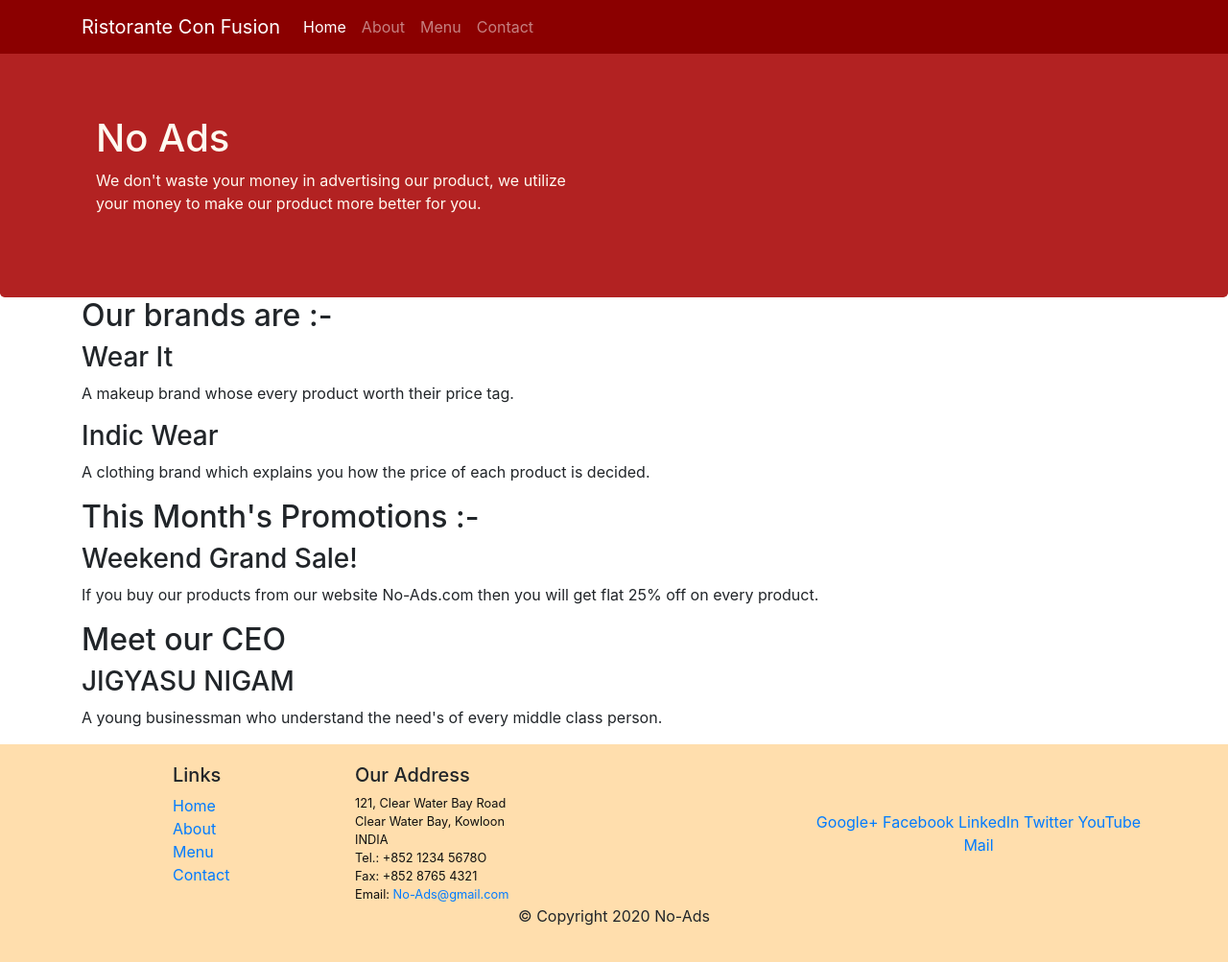
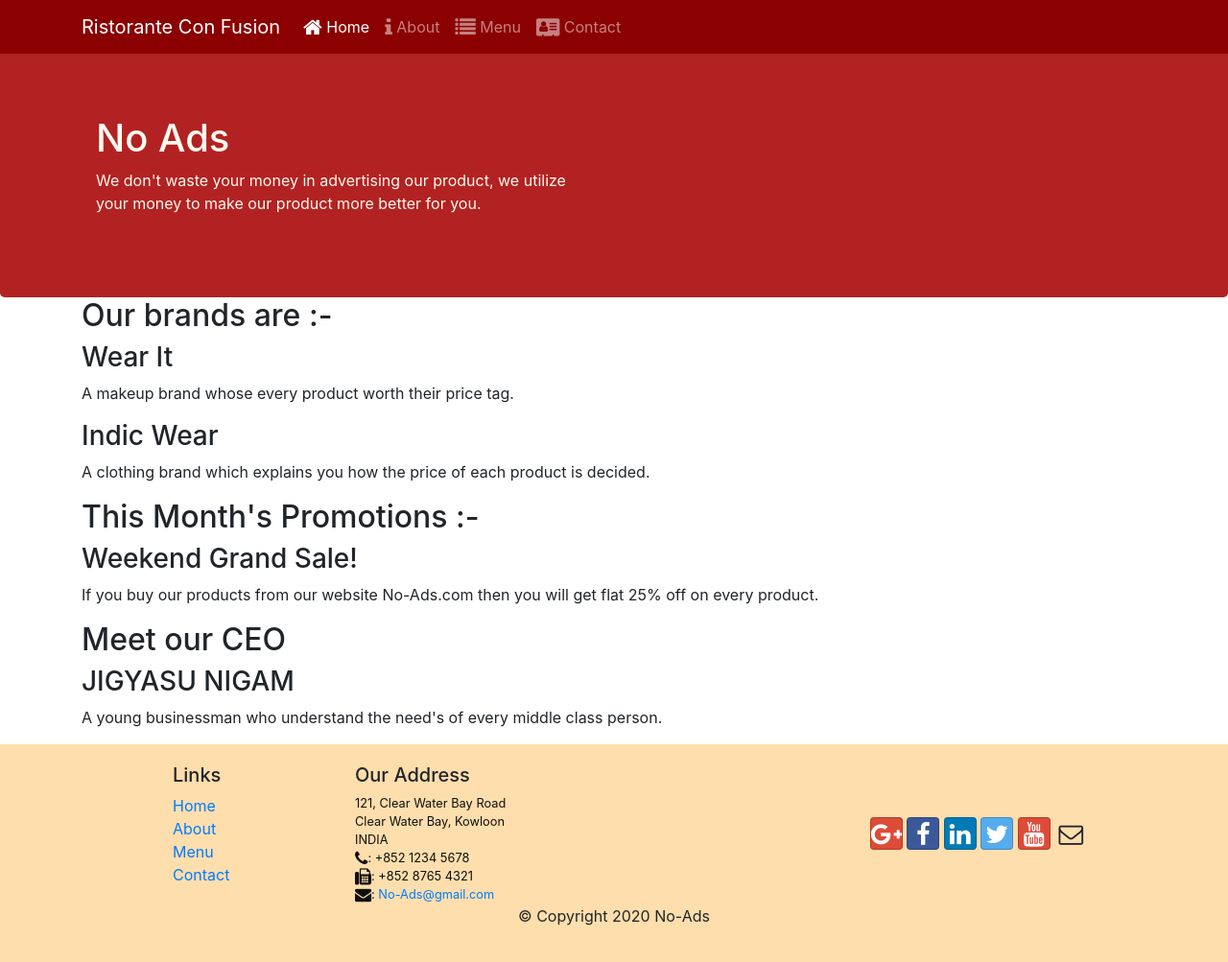
Before and after one commit to jigyasunigam/No-Ads, a website: page index.html in a window 1280 px wide. Shown: the whole page at 96% size. Drawn offline with nearby package versions, Linux system fonts and the light colour scheme.

Commit message:
Icon Fonts

```diff
--- a/index.html
+++ b/index.html
@@ -8,9 +8,13 @@
     <meta http-equiv="x-ua-compatible" content="ie=edge">
     <link rel="stylesheet" href="node_modules/bootstrap/dist/css/bootstrap.min.css">
     <link href="css/styles.css" rel="stylesheet">
+
 </head>
 
 <body>
+<link rel="stylesheet" href="node_modules/font-awesome/css/font-awesome.min.css">
+<link rel="stylesheet" href="node_modules/bootstrap-social/bootstrap-social.css">
+
 <nav class="navbar navbar-dark navbar-expand-sm fixed-top">
     <div class="container">
         <button class="navbar-toggler" type="button" data-toggle="collapse" data-target="#Navbar">
@@ -18,12 +22,12 @@
         </button>
         <a class="navbar-brand" href="#">Ristorante Con Fusion</a>
         <div class="collapse navbar-collapse" id="Navbar">
-        <ul class="navbar-nav mr-auto">
-            <li class="nav-item active"><a class="nav-link" href="#">Home</a></li>
-            <li class="nav-item"><a class="nav-link" href="./aboutus.html">About</a></li>
-            <li class="nav-item"><a class="nav-link" href="#">Menu</a></li>
-            <li class="nav-item"><a class="nav-link" href="#">Contact</a></li>
-        </ul>
+            <ul class="navbar-nav mr-auto">
+                <li class="nav-item active"><a class="nav-link" href="#"><span class="fa fa-home fa-lg"></span> Home</a></li>
+                <li class="nav-item "><a class="nav-link" href="./aboutus.html"><span class="fa fa-info fa-lg"></span> About</a></li>
+                <li class="nav-item"><a class="nav-link" href="#"><span class="fa fa-list fa-lg"></span> Menu</a></li>
+                <li class="nav-item"><a class="nav-link" href="#"><span class="fa fa-address-card fa-lg"></span> Contact</a></li>
+            </ul>
         </div>
     </div>
 </nav>
@@ -95,20 +99,23 @@
 		              121, Clear Water Bay Road<br>
 		              Clear Water Bay, Kowloon<br>
 		              INDIA<br>
-		              Tel.: +852 1234 5678O<br>
-		              Fax: +852 8765 4321<br>
-		              Email: <a href="mailto:No-Ads@gmail.com">No-Ads@gmail.com</a>
+                        <i class="fa fa-phone fa-lg"></i>: +852 1234 5678<br>
+                        <i class="fa fa-fax fa-lg"></i>: +852 8765 4321<br>
+                        <i class="fa fa-envelope fa-lg"></i>:
+                        <a href="mailto:No-Ads@gmail.com">No-Ads@gmail.com</a>
+
 		           </address>
                 </div>
                 <div class="col-12 col-sm-4 align-self-center">
-                    <div  class="text-center">
-                        <a href="http://google.com/+">Google+</a>
-                        <a href="http://www.facebook.com/profile.php?id=">Facebook</a>
-                        <a href="http://www.linkedin.com/in/">LinkedIn</a>
-                        <a href="http://twitter.com/">Twitter</a>
-                        <a href="http://youtube.com/">YouTube</a>
-                        <a href="mailto:">Mail</a>
+                    <div class="text-center">
+                        <a class="btn btn-social-icon btn-google" href="http://google.com/+"><i class="fa fa-google-plus"></i></a>
+                        <a class="btn btn-social-icon btn-facebook" href="http://www.facebook.com/profile.php?id="><i class="fa fa-facebook"></i></a>
+                        <a class="btn btn-social-icon btn-linkedin" href="http://www.linkedin.com/in/"><i class="fa fa-linkedin"></i></a>
+                        <a class="btn btn-social-icon btn-twitter" href="http://twitter.com/"><i class="fa fa-twitter"></i></a>
+                        <a class="btn btn-social-icon btn-google" href="http://youtube.com/"><i class="fa fa-youtube"></i></a>
+                        <a class="btn btn-social-icon" href="mailto:"><i class="fa fa-envelope-o"></i></a>
                     </div>
+
                 </div>
            </div>
            <div class="row justify-content-center">
--- a/package.json
+++ b/package.json
@@ -15,6 +15,8 @@
   },
   "dependencies": {
     "bootstrap": "^4.5.3",
+    "bootstrap-social": "^5.1.1",
+    "font-awesome": "^4.7.0",
     "jquery": "^3.5.1",
     "popper.js": "^1.16.1"
   }
```
Also changed, not shown: aboutus.html (+19 -14 lines), 1 other file.
